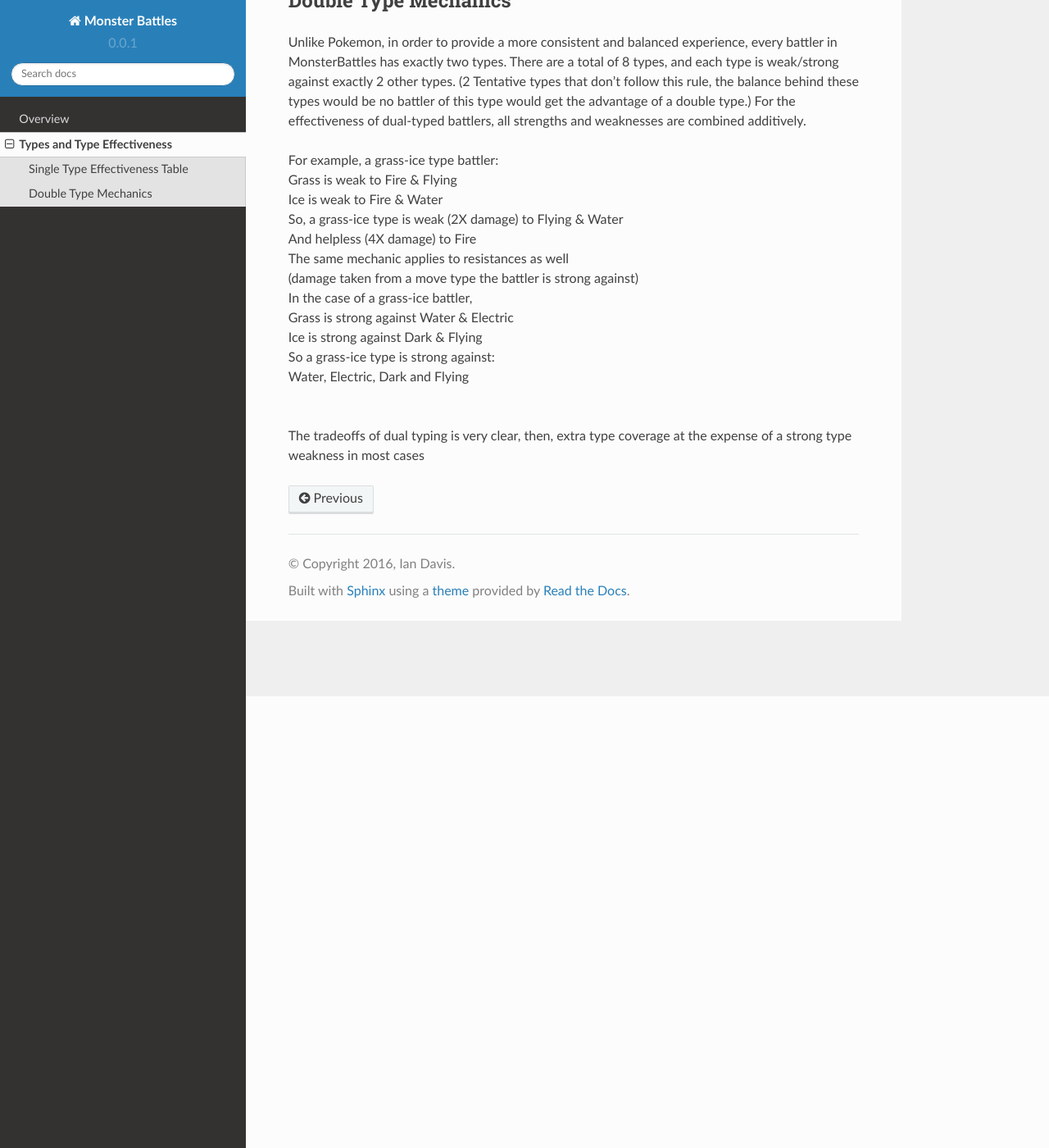
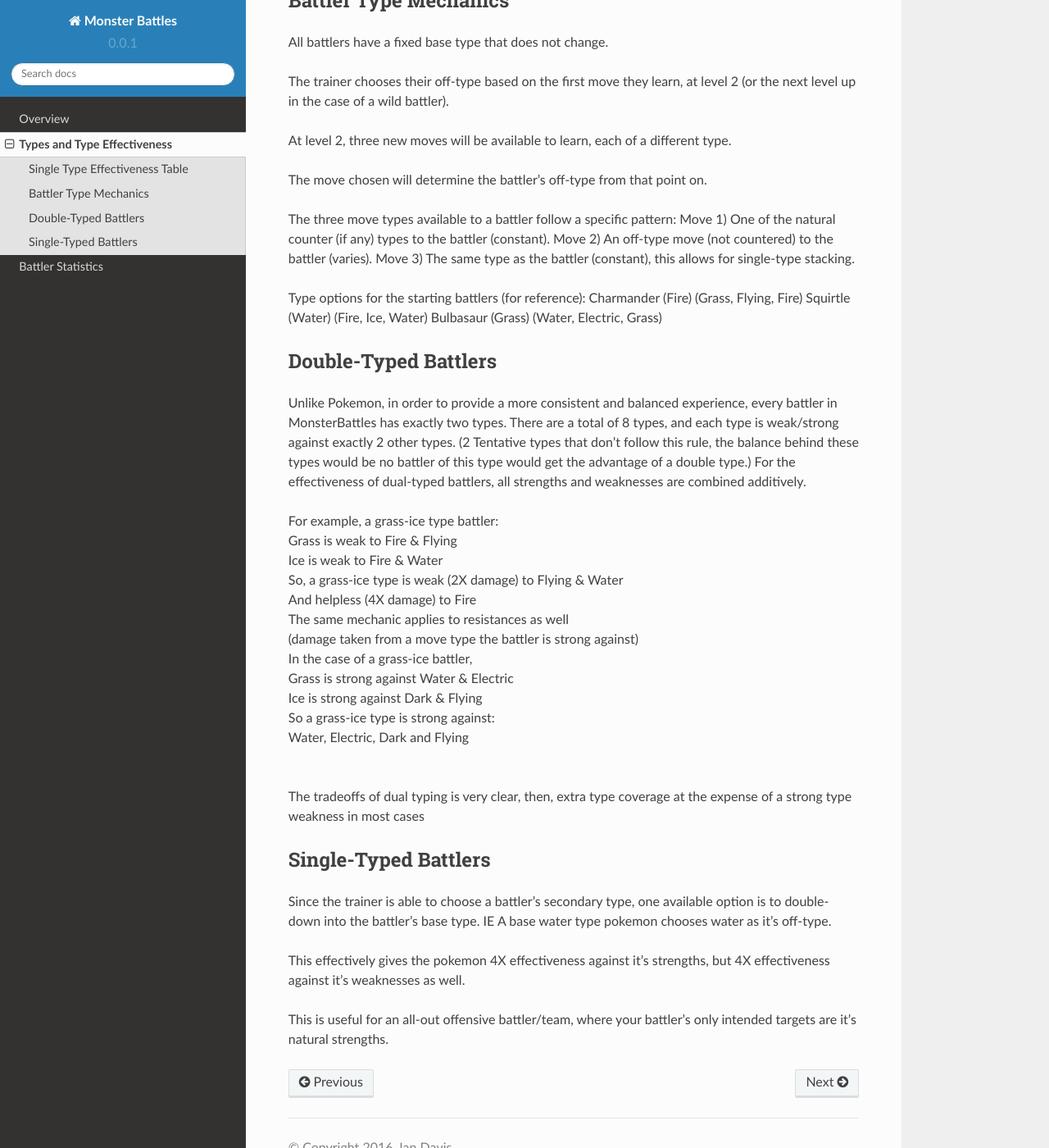
Before and after one commit to TheKewlStore/MonsterBattles, a Sphinx documentation site: the page built from doc/source/type-effectiveness.rst, in a window 1280 px wide and 1400 px high, scrolled down 551 px. Shown: the whole window at 82% size. Built offline with Sphinx 7.4.7 and the Read the Docs theme 2.0.0, drawn with Linux system fonts in a browser that asks for light colours; some of the changed text lies outside the part shown.

```diff
--- /dev/null
+++ b/doc/source/battler-statistics.rst
@@ -0,0 +1,2 @@
+Battler Statistics
+=====================================
--- a/doc/source/index.rst
+++ b/doc/source/index.rst
@@ -5,10 +5,9 @@ Contents:
 .. toctree::
    :maxdepth: 2
 
-   overview
+   Overview <overview>
    Types and Type Effectiveness <type-effectiveness>
-
-.. include:: ../../README.rst
+   Battler Statistics <battler-statistics>
 
 Indices and tables
 ==================
--- a/doc/source/type-effectiveness.rst
+++ b/doc/source/type-effectiveness.rst
@@ -6,7 +6,27 @@ Single Type Effectiveness Table
 .. image:: _static/images/type-effectiveness.png
     :alt: A chart showing the effectiveness of different battler types
 
-Double Type Mechanics
+Battler Type Mechanics
+---------------------------------------------------------------
+All battlers have a fixed base type that does not change.
+
+The trainer chooses their off-type based on the first move they learn, at level 2 (or the next level up in the case of a wild battler).
+
+At level 2, three new moves will be available to learn, each of a different type.
+
+The move chosen will determine the battler's off-type from that point on.
+
+The three move types available to a battler follow a specific pattern:
+Move 1) One of the natural counter (if any) types to the battler (constant).
+Move 2) An off-type move (not countered) to the battler (varies).
+Move 3) The same type as the battler (constant), this allows for single-type stacking.
+
+Type options for the starting battlers (for reference):
+Charmander (Fire) (Grass, Flying, Fire)
+Squirtle (Water) (Fire, Ice, Water)
+Bulbasaur (Grass) (Water, Electric, Grass)
+
+Double-Typed Battlers
 ---------------------------------------------------------------------------
 Unlike Pokemon, in order to provide a more consistent and balanced experience, every battler in MonsterBattles has exactly two types.
 There are a total of 8 types, and each type is weak/strong against exactly 2 other types. (2 Tentative types that don't follow this rule, the balance behind these types would be no battler of this type would get the advantage of a double type.)
@@ -26,3 +46,11 @@ For the effectiveness of dual-typed battlers, all strengths and weaknesses are c
 | Water, Electric, Dark and Flying
 |
 The tradeoffs of dual typing is very clear, then, extra type coverage at the expense of a strong type weakness in most cases
+
+Single-Typed Battlers
+--------------------------------------------------------------------------------
+Since the trainer is able to choose a battler's secondary type, one available option is to double-down into the battler's base type. IE A base water type pokemon chooses water as it's off-type.
+
+This effectively gives the pokemon 4X effectiveness against it's strengths, but 4X effectiveness against it's weaknesses as well.
+
+This is useful for an all-out offensive battler/team, where your battler's only intended targets are it's natural strengths.
```
Also changed, not shown: README.rst (+7 -3 lines).
